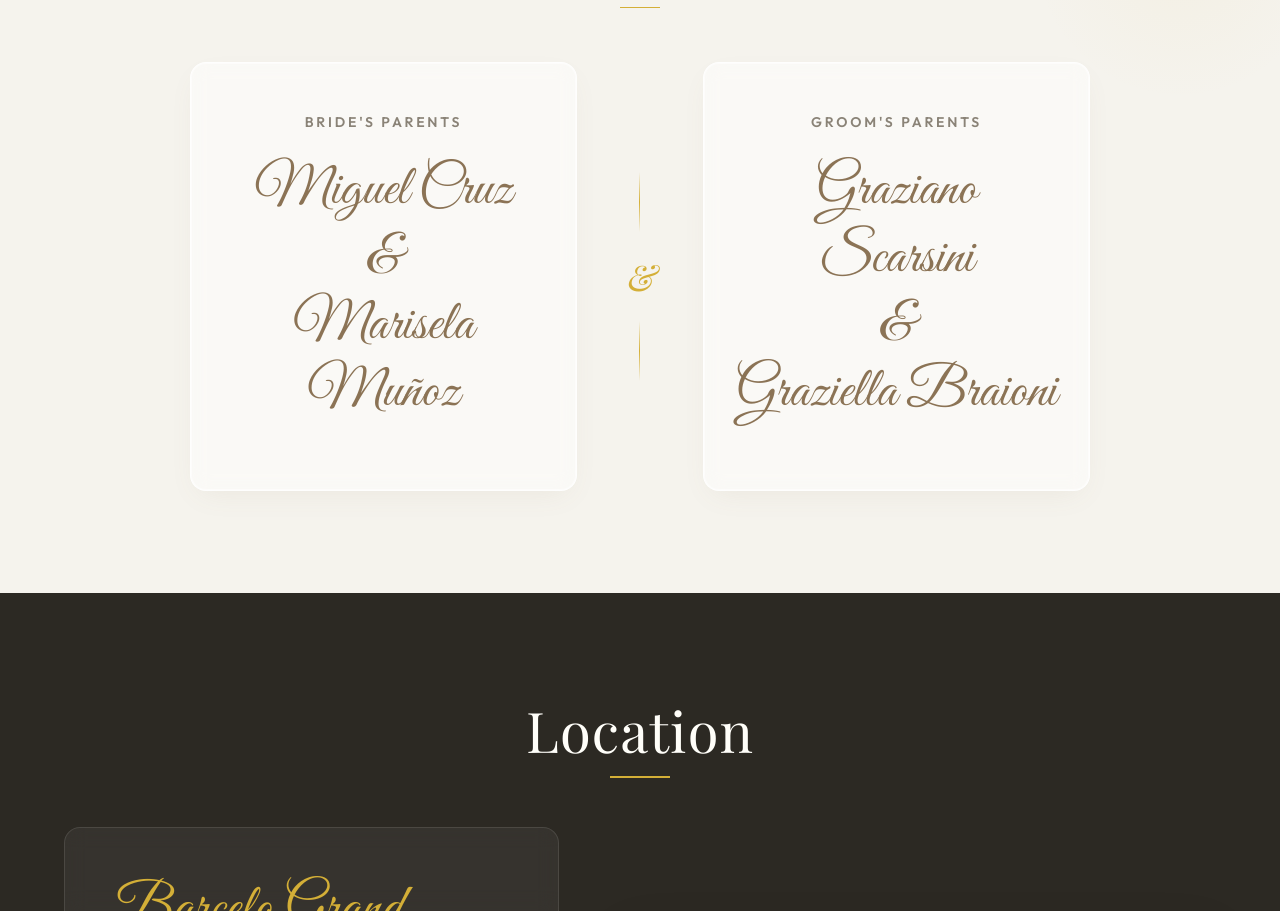
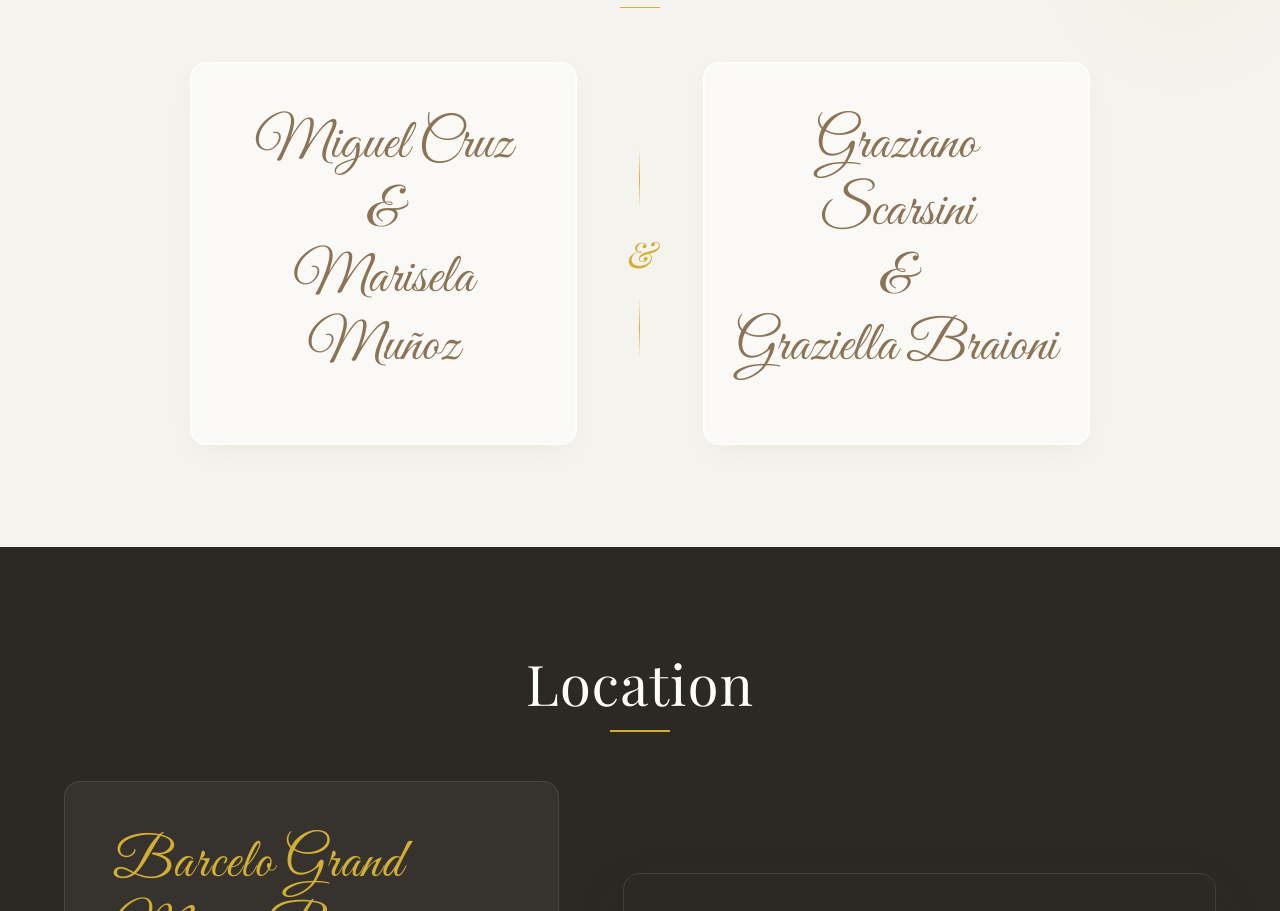
Before and after one commit to scaongithub/paolaycarlo, a Next.js app: page /en in a window 1280 px wide. Shown: the part 1590-2501 px from the top of the page. Built offline with nearby package versions, Linux system fonts and the light colour scheme; grey boxes are pictures that could not be loaded; a web font is replaced by a local one.

Commit message:
feat(): removed partens bride and groom title

```diff
--- a/components/Parents/Parents.tsx
+++ b/components/Parents/Parents.tsx
@@ -15,7 +15,6 @@ export default function Parents() {
 
                 <div className={styles.parentsGrid}>
                     <div className={styles.parentsCard}>
-                        <p className={styles.parentsLabel}>{t('bride')}</p>
                         <p className={styles.parentsNames} style={{ whiteSpace: 'pre-line' }}>{t('brideParents')}</p>
                     </div>
 
@@ -24,7 +23,6 @@ export default function Parents() {
                     </div>
 
                     <div className={styles.parentsCard}>
-                        <p className={styles.parentsLabel}>{t('groom')}</p>
                         <p className={styles.parentsNames} style={{ whiteSpace: 'pre-line' }}>{t('groomParents')}</p>
                     </div>
                 </div>
```
